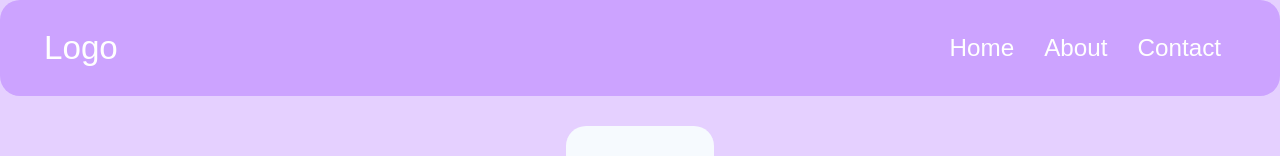
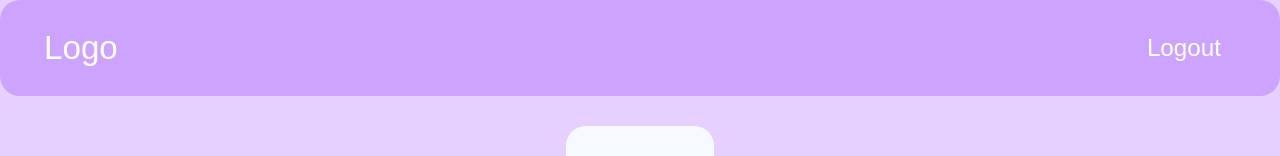
Before and after one commit to Gowthamlogicsolver/frontend-hyperverge, a React (Vite) app: page /main in a window 1280 px wide. Shown: the top 156 px of the page. Built offline with nearby package versions, Linux system fonts and the light colour scheme.

Commit message:
logout commit done in nav

```diff
--- a/src/components/navbar.jsx
+++ b/src/components/navbar.jsx
@@ -1,12 +1,17 @@
-// Navbar.js
 import React, { useState } from 'react';
+import { useNavigate } from 'react-router-dom';
 import './navbar.css';
 
 function Navbar() {
   const [isOpen, setIsOpen] = useState(false);
+  const navigate = useNavigate(); // Import useNavigate for routing
 
   const toggleMenu = () => {
     setIsOpen(!isOpen);
+  };
+
+  const handleLogout = () => {
+    navigate('/'); // Navigate to the root path (InitialForm.jsx)
   };
 
   return (
@@ -14,9 +19,7 @@ function Navbar() {
       <div className="navbar-container">
         <div className="navbar-logo">Logo</div>
         <div className={`navbar-links ${isOpen ? 'open' : ''}`}>
-          <a href="/">Home</a>
-          <a href="/about">About</a>
-          <a href="/contact">Contact</a>
+          <a href="/" onClick={handleLogout}>Logout</a> {/* Use onClick for routing */}
         </div>
         <div className="navbar-hamburger" onClick={toggleMenu}>
           <div className={`line line1 ${isOpen ? 'open' : ''}`}></div>
```
